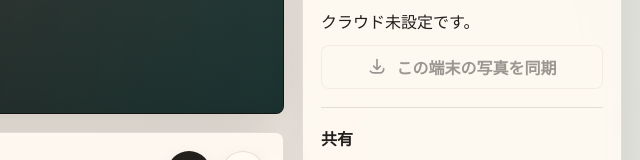
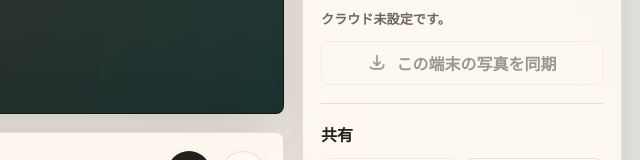
Before and after one commit to moruku36/date-memory, a plain HTML site: page index.html in a window 1280 px wide. Shown: the part 517-677 px from the top of the page, 640-1280 px from the left. Drawn offline with Linux system fonts and the light colour scheme.

Commit message:
Style sync controls

```diff
--- a/styles.css
+++ b/styles.css
@@ -586,6 +586,13 @@ body.theme-dark .play-button {
   font-weight: 750;
 }
 
+.sync-message {
+  color: var(--muted);
+  font-size: 0.82rem;
+  font-weight: 700;
+  line-height: 1.55;
+}
+
 .library {
   grid-area: library;
   padding: 18px;
```
